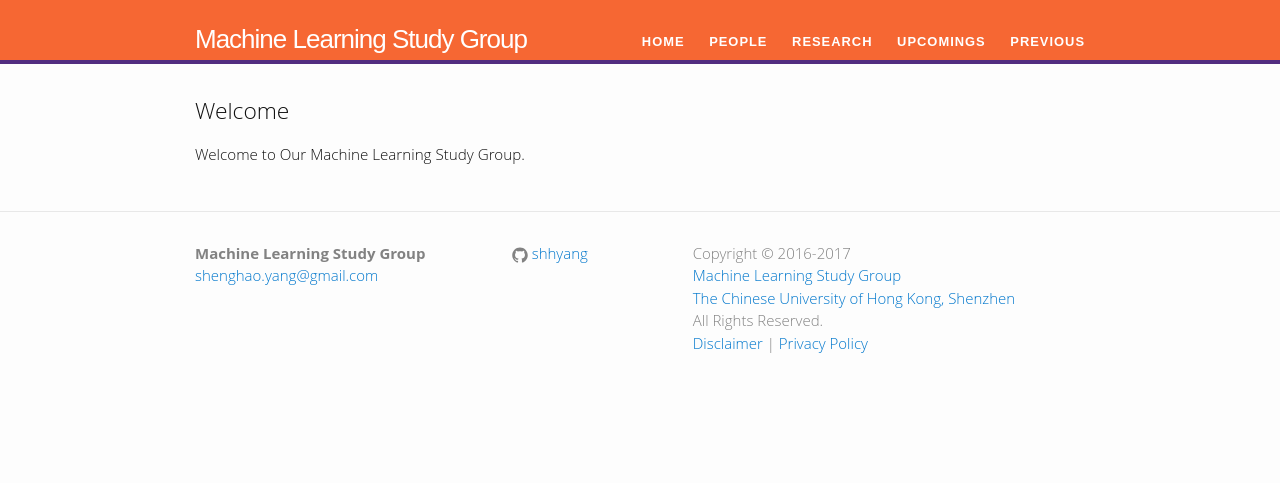
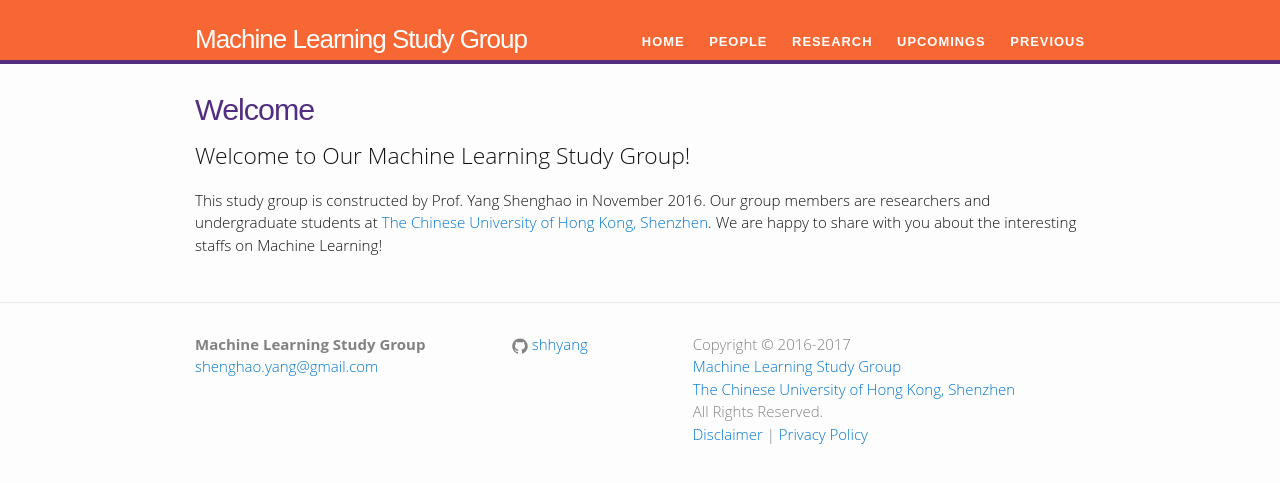
Before and after one commit to shhyang/learning, a Jekyll site: the page built from index.md, in a window 1280 px wide. Shown: the top 483 px of the page. Built offline with Jekyll 4.4.1, drawn with Linux system fonts in a browser that asks for light colours; some web fonts are replaced; our own code applies the rules of GitHub Pages for plain Markdown files.

Commit message:
Update index.md

```diff
--- a/index.md
+++ b/index.md
@@ -2,6 +2,9 @@
 layout: default
 ---
 
-## Welcome
+# Welcome
 
-Welcome to Our Machine Learning Study Group.
+## Welcome to Our Machine Learning Study Group! <br/>
+This study group is constructed by Prof. Yang Shenghao in November 2016.
+Our group members are researchers and undergraduate students at [The Chinese University of Hong Kong, Shenzhen](http://www.cuhk.edu.cn).
+We are happy to share with you about the interesting staffs on Machine Learning!
```
